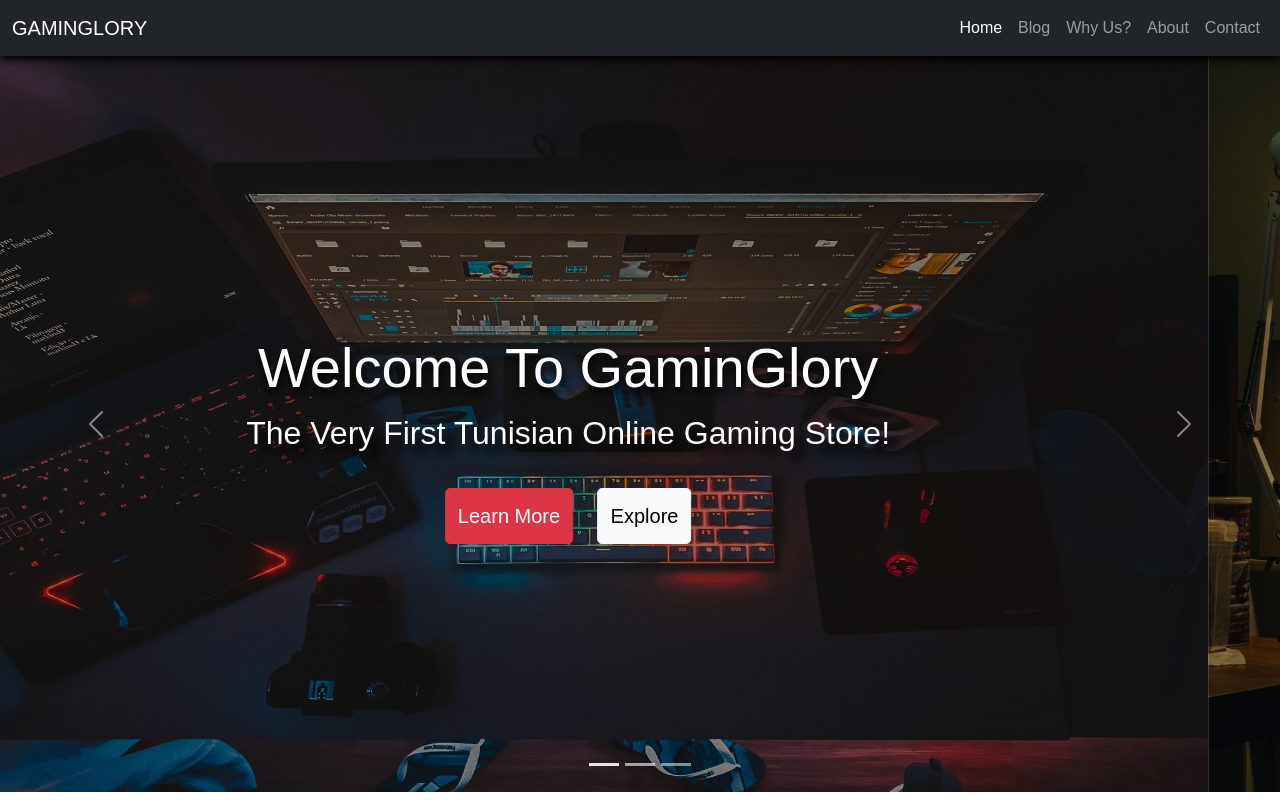
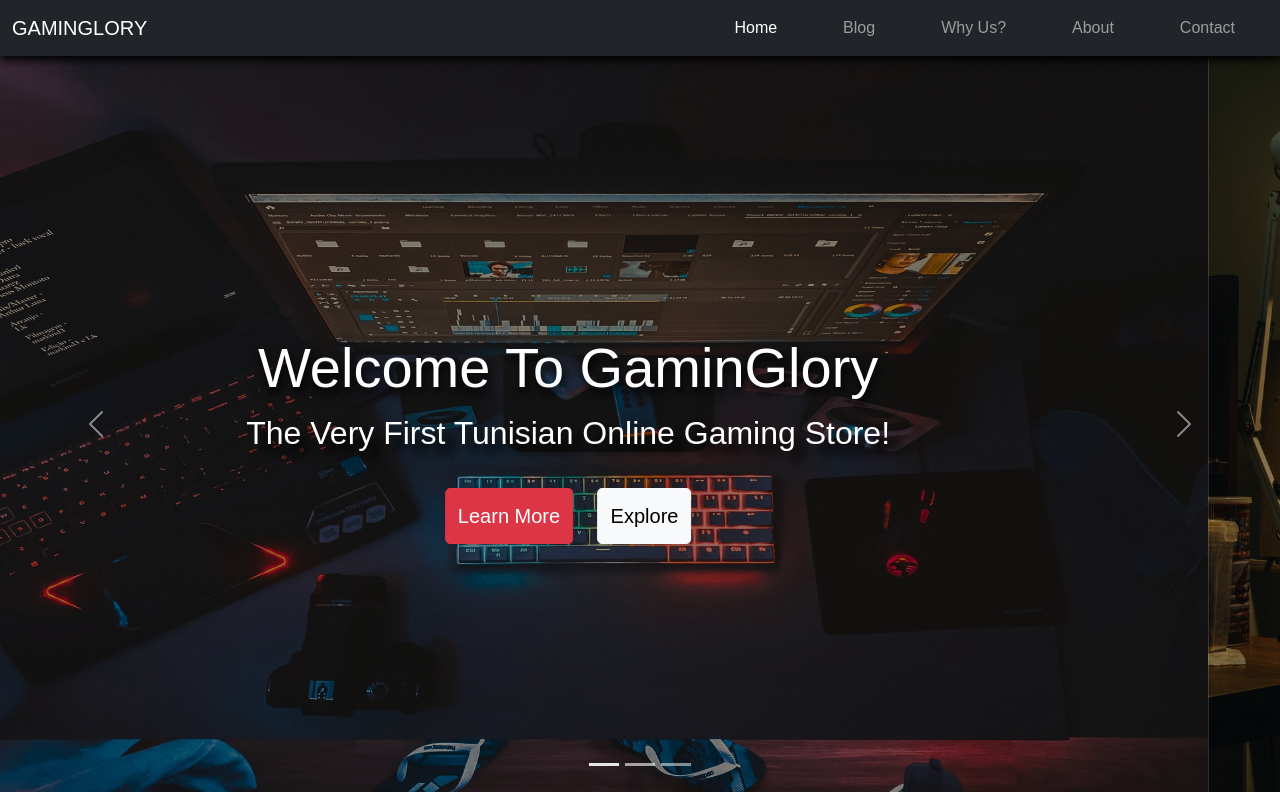
Before and after one commit to itzKoussay/GamingStoreTn.io, a plain HTML site: page index.html in a window 1280 px wide. Shown: the top 800 px of the page. Drawn offline with nearby package versions, Linux system fonts and the light colour scheme.

Commit message:
Update style.css

```diff
--- a/style.css
+++ b/style.css
@@ -12,6 +12,9 @@
 .navbar{
     box-shadow: 0 4px  8px black;
     z-index: 1;
+}
+li{
+    padding: 0 25px;
 }
 
 /*hero*/
```
